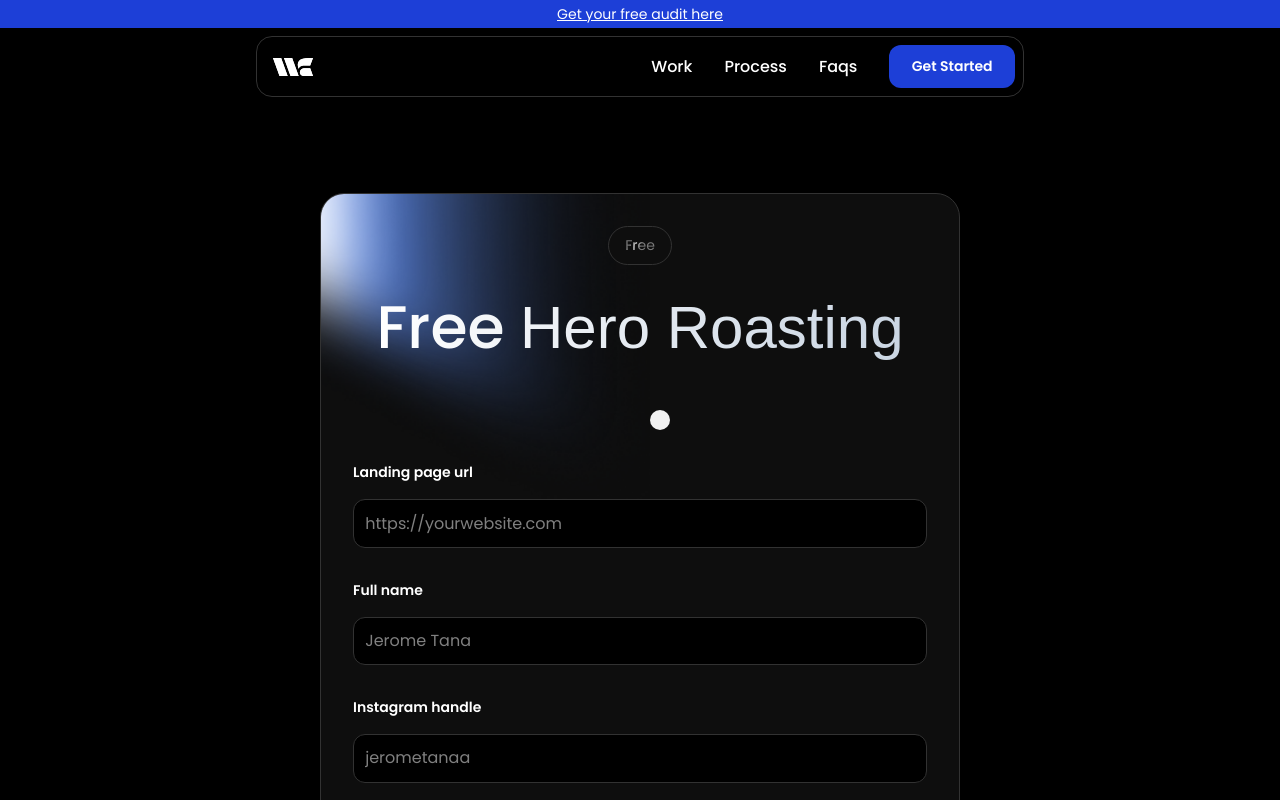
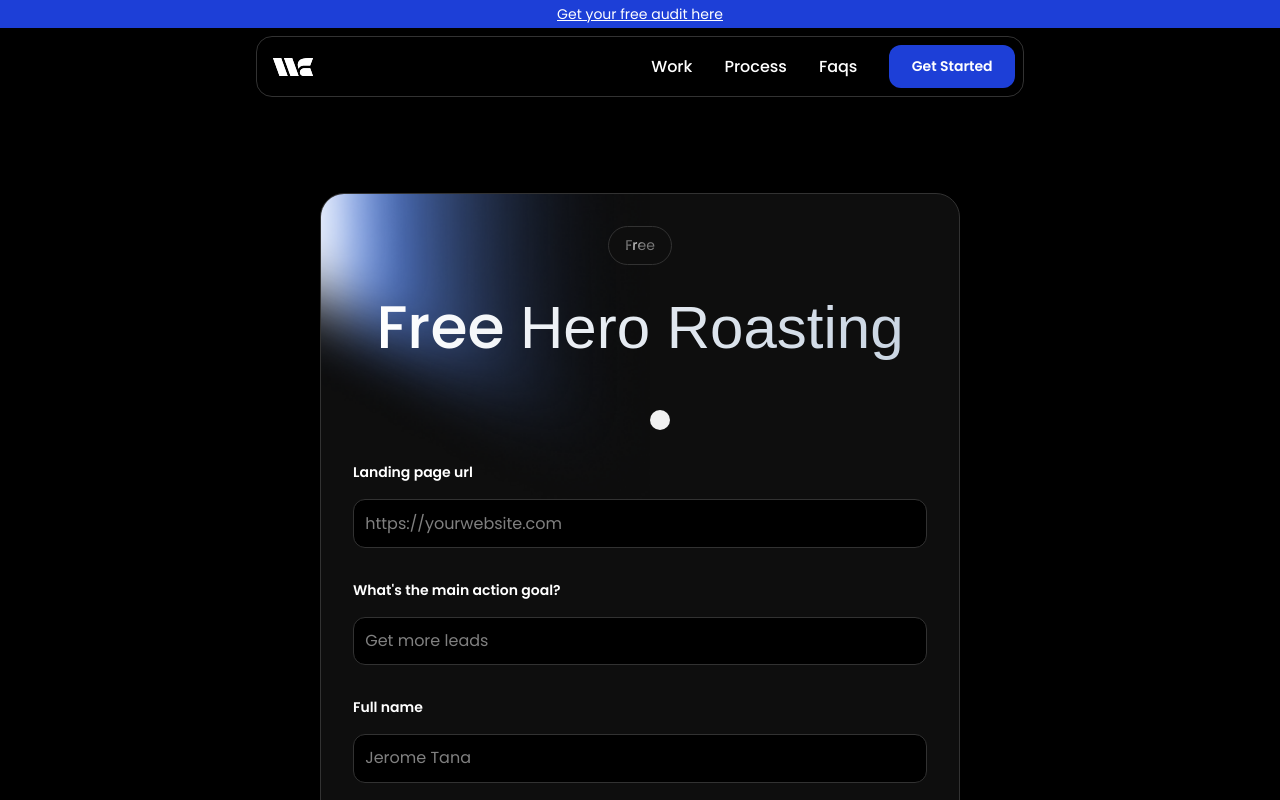
Before and after one commit to JeromeTana/webcraftsman, a Next.js app: page /free in a window 1280 px wide. Shown: the top 800 px of the page. Built offline with nearby package versions, Linux system fonts and the light colour scheme; a web font is replaced by a local one.

Commit message:
feat: Add input field for main action goal in AuditForm component

```diff
--- a/src/Components/AuditForm.tsx
+++ b/src/Components/AuditForm.tsx
@@ -22,6 +22,16 @@ export default function AuditForm() {
           id="website"
           name="website"
           placeholder="https://yourwebsite.com"
+          required
+        />
+      </fieldset>
+      <fieldset className="flex flex-col gap-4">
+        <label htmlFor="goal">What's the main action goal?</label>
+        <input
+          type="text"
+          id="goal"
+          name="goal"
+          placeholder="Get more leads"
           required
         />
       </fieldset>
```
